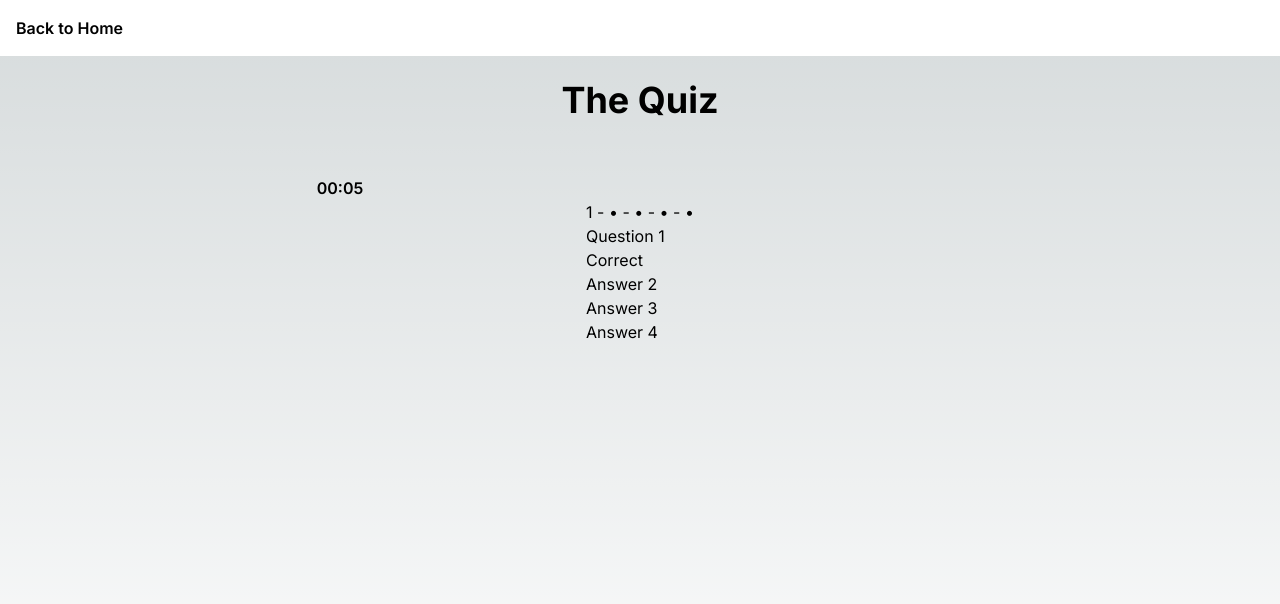
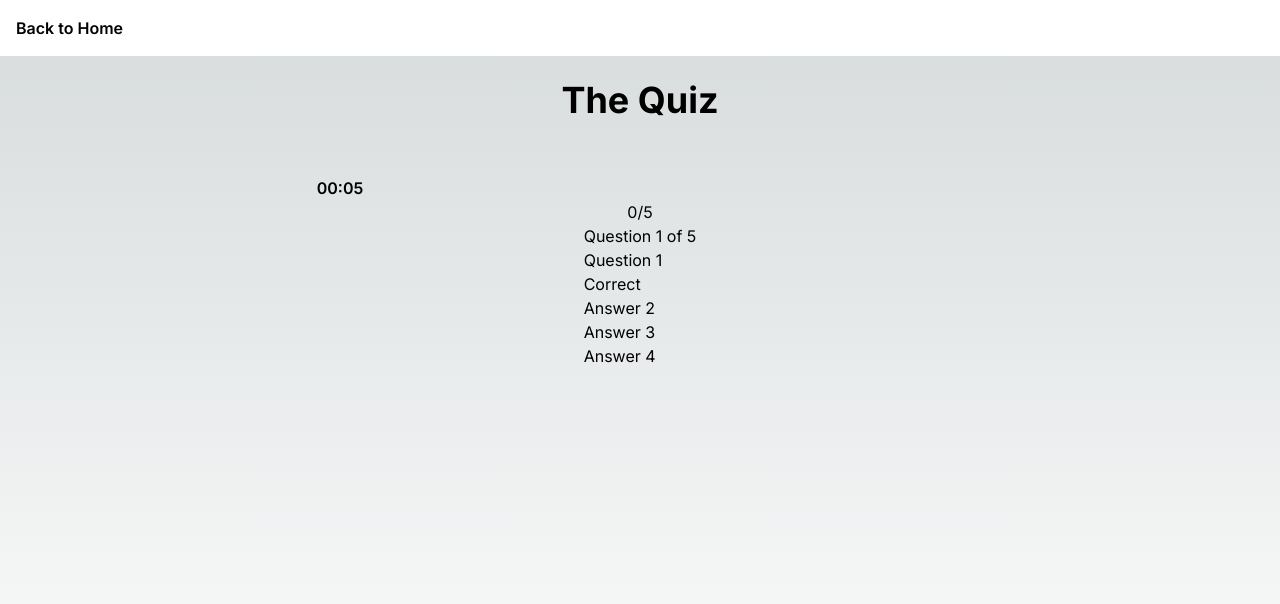
Before and after one commit to harrisonmacey/me-quiz, a Next.js app: page /quiz in a window 1280 px wide. Shown: the top 604 px of the page. Built offline with nearby package versions, Linux system fonts and the light colour scheme.

Commit message:
Moved score state from 'question' component to page file. Deleted index component

```diff
--- a/app/components/quiz/Index.tsx
+++ /dev/null
@@ -1,29 +0,0 @@
-//Timer.tsx: This component represents the timer functionality in your app.
-// It could use the useEffect hook to update the elapsed time.
-
-import React, { useEffect, useState } from 'react';
-
-function Index(props: any) {
-  const indexArray = [
-    '1 - • - • - • - •',
-    '1 - 2 - • - • - •',
-    '1 - 2 - 3 - • - •',
-    '1 - 2 - 3 - 4 - •',
-    '1 - 2 - 3 - 4 - 5',
-    ];
-
-  const [text, setText] = useState(indexArray[props.index]);
-
-  useEffect(() => {
-    setText(indexArray[props.index]);
-  }, [props.index, indexArray]);
-
-
-  return (
-    <div>
-      <h2>{text}</h2>
-    </div>
-  );
-}
-
-export default Index;
--- a/app/components/quiz/Question.tsx
+++ b/app/components/quiz/Question.tsx
@@ -4,20 +4,16 @@
 import React, { useState } from 'react';
 import { useNavigate } from 'react-router-dom';
 import { useRouter } from 'next/navigation';
-import Index from './Index';
+// import Index from '.';
 
-let rawScore = 0;
 let userAnswers: number[] = [];
 
-
-const Quiz: React.FC = () => {
-
-
-
-  const [score, setScore] = useState(0);
-  const router = useRouter();
-  const { push } = useRouter();
-
+type QuestionProps = {
+  score: number,
+  setScore: (score: number) => void,
+  setFinished: (finished: boolean) => void
+}
+const Question = ({score, setScore, setFinished}: QuestionProps) => {
   const questions = [
     {
       question: 'Question 1',
@@ -48,45 +44,34 @@ const Quiz: React.FC = () => {
 
   ];
 
-
   const [currentQuestionIndex, setCurrentQuestionIndex] = useState(0);
 
+  const numberOfQuestions = questions.length
+
   const handleAnswerClick = (selectedAnswerIndex: number) => {
-
+    // Store their answer
     userAnswers.push(selectedAnswerIndex);
 
-    if (currentQuestionIndex != 4) {
-        setCurrentQuestionIndex((prevIndex) => prevIndex + 1);
-
-    } else{
-        //console.log("userAnswers: " + userAnswers);
-        const calculatedScore = calculateScore();
-        setScore(calculateScore());
-        console.log("SCORE: " + calculatedScore);
-        push('/result');
-        userAnswers = [];
+    // Set their score
+    if (selectedAnswerIndex === questions[currentQuestionIndex].correctAnswer) {
+      const newScore = score + 1;
+      setScore(newScore);
     }
 
+    // Check if they are done
+    if (currentQuestionIndex < numberOfQuestions - 1) {
+      setCurrentQuestionIndex((prevIndex) => prevIndex + 1);
+    } else{
+      userAnswers = [];
+      setFinished(true);
+    }
   };
 
   const currentQuestion = questions[currentQuestionIndex];
 
-  const calculateScore = () => {
-    let score = 0;
-
-    // Loop through each question
-    questions.forEach((question, index) => {
-      // Check if the user's answer matches the correct answer
-      if (userAnswers[index] === questions[index].correctAnswer) {
-        score++;
-      }
-    });
-    return score;
-  };
-
   return (
     <div>
-        <Index index={currentQuestionIndex} />
+        <span>Question {currentQuestionIndex + 1} of {numberOfQuestions}</span>
         <h2>{currentQuestion.question}</h2>
         {currentQuestion.answers.map((answer, index) => (
         <div key={index} onClick={() => handleAnswerClick(index)}>
@@ -100,4 +85,4 @@ const Quiz: React.FC = () => {
 
 
 
-export default Quiz;
+export default Question;
--- a/app/components/quiz/nav.tsx
+++ b/app/components/quiz/nav.tsx
@@ -1,5 +1,4 @@
 import Link from "next/link";
-import Timer from "./Timer";
 
 export default function QuizNav() {
   return (
--- a/app/quiz/page.tsx
+++ b/app/quiz/page.tsx
@@ -1,7 +1,14 @@
-import Question from '../components/quiz/Question'
-import Timer from "../components/quiz/Timer";
+"use client";
+
+import Question from "../components/quiz/question";
+import Timer from "../components/quiz/timer";
+import { useEffect, useState } from "react";
 
 export default function QuizPage() {
+  // Set the score in the page so that we can pass it down to components
+  const [score, setScore] = useState(0);
+  const [finished, setFinished] = useState(false);
+
   return (
     <main className="flex flex-col flex-1 h-full gap-4">
       <h1 className="p-6 text-4xl font-bold text-center">The Quiz</h1>
@@ -9,10 +16,26 @@ export default function QuizPage() {
         {/* <p className="text-lg">
           Welcome to the quiz! This is where the quiz questions will go.
         </p> */}
-        <span className="text-base font-semibold whitespace-nowrap dark:text-white" style={{ display: 'flex', justifyContent: 'center', marginRight: '600px' }}>
-            <Timer/>
-          </span>
-          <Question/>
+        <span
+          className="text-base font-semibold whitespace-nowrap dark:text-white"
+          style={{
+            display: "flex",
+            justifyContent: "center",
+            marginRight: "600px",
+          }}
+        >
+          <Timer />
+        </span>
+        <span>{score}/5</span>
+        {finished ? (
+          <span>done</span>
+        ) : (
+          <Question
+            score={score}
+            setScore={setScore}
+            setFinished={setFinished}
+          />
+        )}
       </div>
     </main>
   );
```
